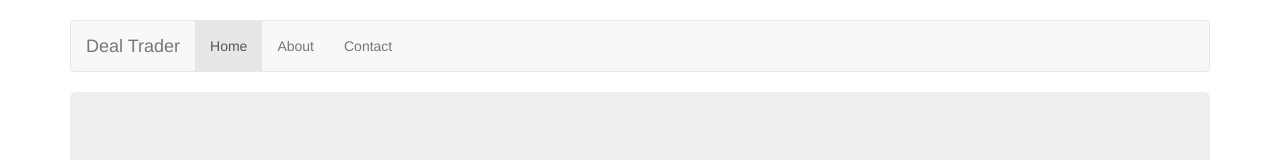
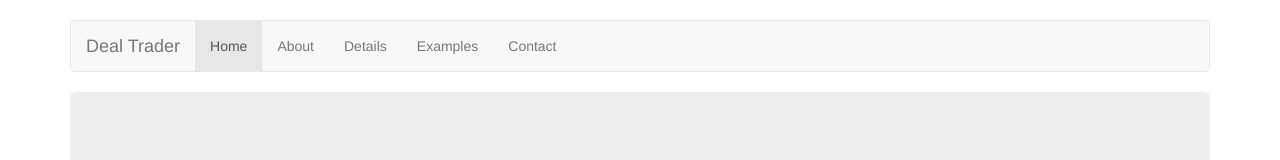
Before and after one commit to kelleydac-ischool/W210Web, a plain HTML site: page index.html in a window 1280 px wide. Shown: the top 160 px of the page. Drawn offline with Linux system fonts and the light colour scheme.

Commit message:
extend navbar

```diff
--- a/index.html
+++ b/index.html
@@ -48,6 +48,8 @@
             <ul class="nav navbar-nav">
               <li class="active"><a href="#main-content">Home</a></li>
               <li><a href="#main-content">About</a></li>
+              <li><a href="#how-we-did-it">Details</a></li>
+              <li><a href="#live-feed">Examples</a></li>
               <li><a href="#footer-wrap">Contact</a></li>
 
             </ul>
```
